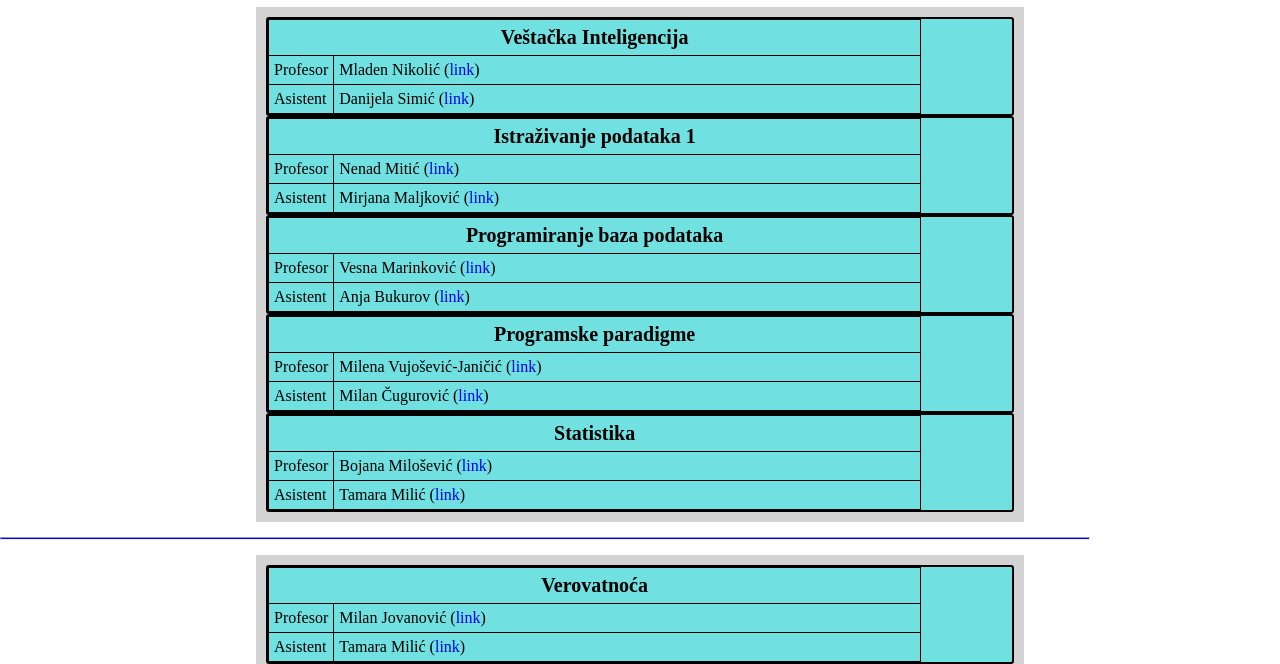
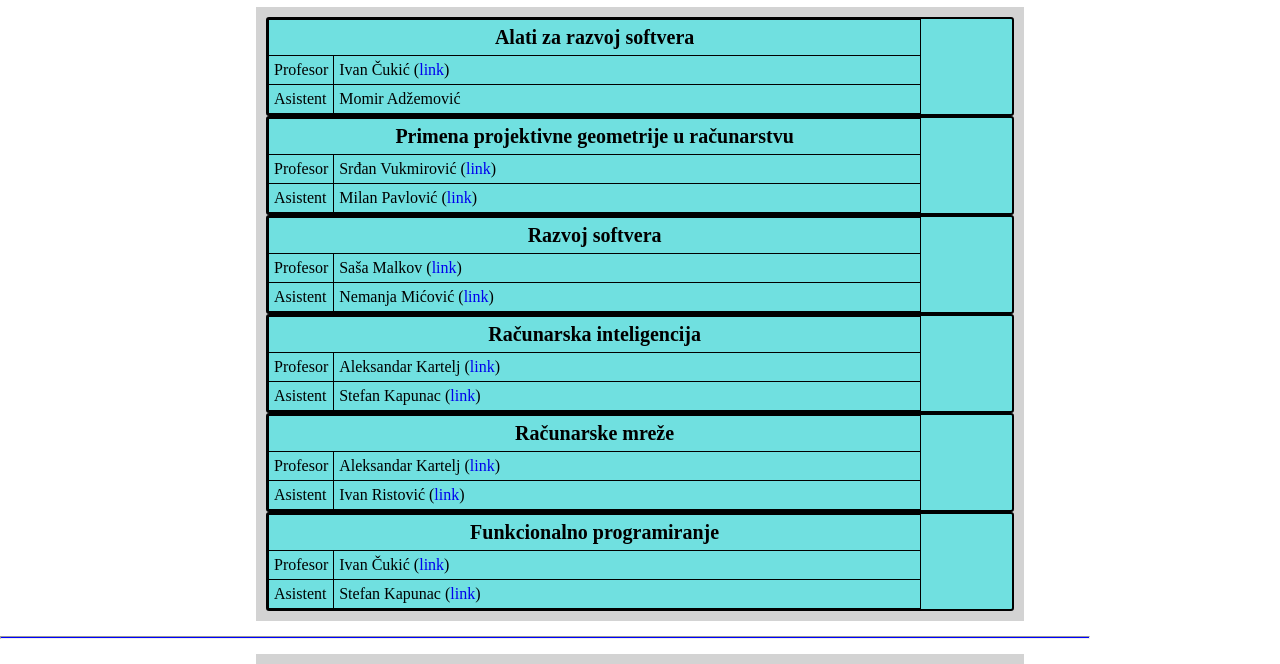
Before and after one commit to VladimirV99/Alas, a website built with webpack: page src/courses/courses.html in a window 1280 px wide. Shown: the part 56-720 px from the top of the page. Built offline with nearby package versions, Linux system fonts and the light colour scheme.

Commit message:
Updated course list

```diff
--- a/src/courses/courses.html
+++ b/src/courses/courses.html
@@ -17,6 +17,94 @@
       <li><a href="about.html">O Meni</a>
     </ul>
   </nav>
+
+  <section class="container courses">
+    <table class="course">
+      <tr>
+        <th colspan="2">Alati za razvoj softvera</th>
+      </tr>
+      <tr>
+        <td>Profesor</td>
+        <td>Ivan Čukić (<a href="http://poincare.matf.bg.ac.rs/~ivan/?content=home">link</a>)</td>
+      </tr>
+      <tr>
+        <td>Asistent</td>
+        <td>Momir Adžemović</td>
+      </tr>
+    </table>
+
+    <table class="course">
+      <tr>
+        <th colspan="2">Primena projektivne geometrije u računarstvu</th>
+      </tr>
+      <tr>
+        <td>Profesor</td>
+        <td>Srđan Vukmirović (<a href="http://alas.matf.bg.ac.rs/~vsrdjan/glavna.htm">link</a>)</td>
+      </tr>
+      <tr>
+        <td>Asistent</td>
+        <td>Milan Pavlović (<a href="http://www.matf.bg.ac.rs/p/-milan-pavlovic">link</a>)</td>
+      </tr>
+    </table>
+
+    <table class="course">
+      <tr>
+        <th colspan="2">Razvoj softvera</th>
+      </tr>
+      <tr>
+        <td>Profesor</td>
+        <td>Saša Malkov (<a href="http://poincare.matf.bg.ac.rs/~smalkov/">link</a>)</td>
+      </tr>
+      <tr>
+        <td>Asistent</td>
+        <td>Nemanja Mićović (<a href="http://poincare.matf.bg.ac.rs/~nemanja_micovic/">link</a>)</td>
+      </tr>
+    </table>
+
+    <table class="course">
+      <tr>
+        <th colspan="2">Računarska inteligencija</th>
+      </tr>
+      <tr>
+        <td>Profesor</td>
+        <td>Aleksandar Kartelj (<a href="http://poincare.matf.bg.ac.rs/~kartelj/?content=home">link</a>)</td>
+      </tr>
+      <tr>
+        <td>Asistent</td>
+        <td>Stefan Kapunac (<a href="http://poincare.matf.bg.ac.rs/~stefan_kapunac/">link</a>)</td>
+      </tr>
+    </table>
+
+    <table class="course">
+      <tr>
+        <th colspan="2">Računarske mreže</th>
+      </tr>
+      <tr>
+        <td>Profesor</td>
+        <td>Aleksandar Kartelj (<a href="http://poincare.matf.bg.ac.rs/~kartelj/?content=home">link</a>)</td>
+      </tr>
+      <tr>
+        <td>Asistent</td>
+        <td>Ivan Ristović (<a href="https://ivan-ristovic.github.io/">link</a>)</td>
+      </tr>
+    </table>
+
+    <table class="course">
+      <tr>
+        <th colspan="2">Funkcionalno programiranje</th>
+      </tr>
+      <tr>
+        <td>Profesor</td>
+        <td>Ivan Čukić (<a href="http://poincare.matf.bg.ac.rs/~ivan/?content=home">link</a>)</td>
+      </tr>
+      <tr>
+        <td>Asistent</td>
+        <td>Stefan Kapunac (<a href="http://poincare.matf.bg.ac.rs/~stefan_kapunac/">link</a>)</td>
+      </tr>
+    </table>
+  </section>
+
+  <hr class="separator">
 
   <section class="container courses">
     <table class="course">
```
